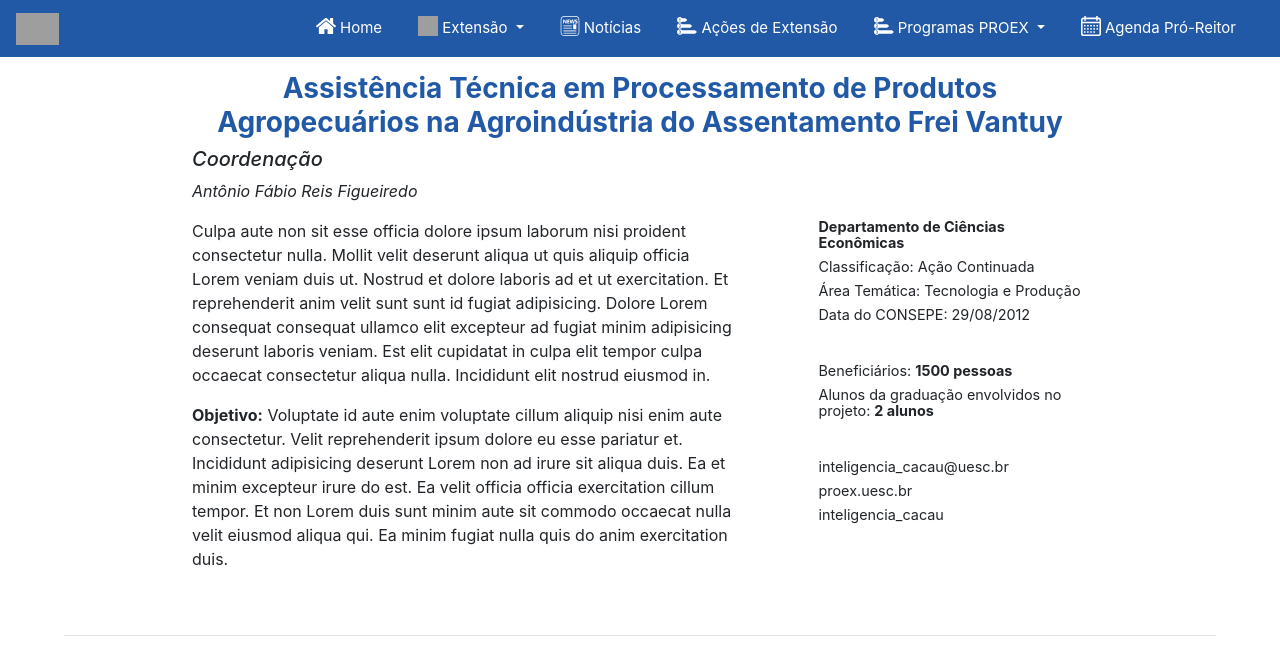
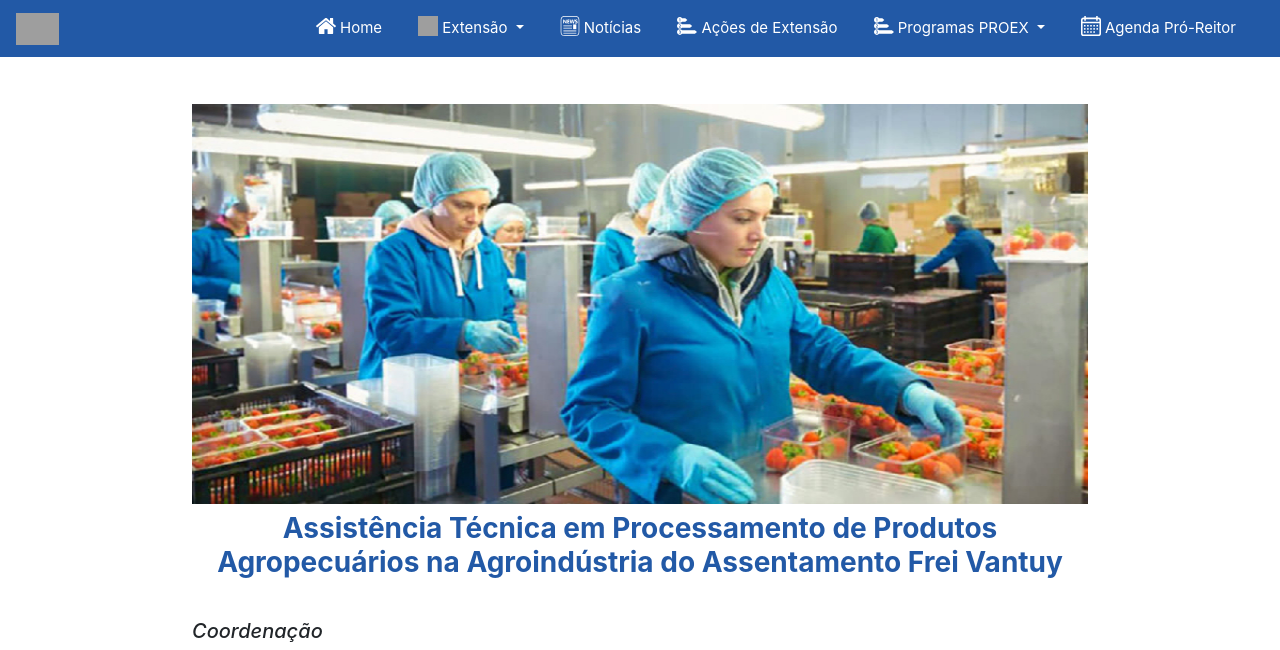
Before and after one commit to NUCOM-PROEX-UESC/UESC-Comunidades, a PHP site: page /uesccomunidade.html?projeto=projeto1 in a window 1280 px wide. Shown: the top 650 px of the page. Run offline with PHP 8.4, Linux system fonts and the light colour scheme; grey boxes are pictures that could not be loaded.

Commit message:
ADD: Adicionando uma imagem default dos projetos em suas respectivas paginas

```diff
--- a/css/uesccomunidade.css
+++ b/css/uesccomunidade.css
@@ -4,6 +4,25 @@
   display: flex;
   flex-direction: column;
   justify-content: flex-start;
+  align-items: center;
+}
+
+.corpo_projeto h3 {
+  margin-top: 0 !important;
+  margin-bottom: 5vh;
+}
+
+.imagem-container {
+  width: auto; /* ajuste a largura conforme necessário */
+  text-align: center;
+  margin-bottom: 1vh;
+  margin-top: 10vh; /* Mantém a margem superior constante */
+}
+
+.imagem-container img {
+  width: 100%; /* a imagem ocupará 100% da largura do contêiner */
+  height: 50vh;
+  max-width: 70vw; /* ajuste o tamanho máximo conforme necessário */
 }
 
 .parte_baixo {
@@ -12,7 +31,7 @@
 }
 
 .esquerda {
-    width: 82%!important;
+  width: 82%;
 }
 
 .coordenadores {
@@ -30,7 +49,7 @@
 .info2 p,
 .info3 p {
   line-height: 1rem;
-    font-size: 0.90rem;
+  font-size: 0.9rem;
   margin-bottom: 1vh;
 }
 
@@ -54,6 +73,17 @@
   }
 
   .esquerda {
-        width: 100%!important;
+    width: 100%;
+  }
+
+  .imagem-container {
+    width: 90%; /* ajuste a largura conforme necessário */
+    margin: auto; /* Centraliza a imagem */
+    margin-top: 10vh; /* Mantém a margem superior constante */
+  }
+
+  .imagem-container img {
+    max-width: 100%; /* a imagem ocupará 100% da largura do contêiner */
+    height: auto; /* Mantém a proporção da imagem */
   }
 }
--- a/uesccomunidade.html
+++ b/uesccomunidade.html
@@ -27,7 +27,6 @@
     />
     <meta name="author" content="PROEX - UESC" />
 
-
     <link
       rel="stylesheet"
       href="./css/bootstrap.min.css"
@@ -52,6 +51,12 @@
     <br />
 
     <div class="corpo_projeto projeto1">
+      <div class="imagem-container">
+        <img
+          src="./img/uesccomunidades/assistenciatecnicaindividual.jpg"
+          alt=""
+        />
+      </div>
       <h3 class="text-center text-proex mt-5">
         <strong
           >Assistência Técnica em Processamento de Produtos Agropecuários na
@@ -113,10 +118,14 @@
     </div>
 
     <div class="corpo_projeto projeto2">
+      <div class="imagem-container">
+        <img
+          src="./img/uesccomunidades/assistenciatecnicaindividual.jpg"
+          alt=""
+        />
+      </div>
       <h3 class="text-center text-proex mt-5">
-          <strong
-            >Brincando e Aprendendo na Comunidade</strong
-          >
+        <strong>Brincando e Aprendendo na Comunidade</strong>
       </h3>
       <div class="coordenadores">
         <h5>Coordenação</h5>
@@ -173,9 +182,16 @@
     </div>
 
     <div class="corpo_projeto projeto3">
+      <div class="imagem-container">
+        <img
+          src="./img/uesccomunidades/assistenciatecnicaindividual.jpg"
+          alt=""
+        />
+      </div>
       <h3 class="text-center text-proex mt-5">
         <strong
-            >Capoeira do Salobrinho e valorização da cultura afro-brasileira</strong
+          >Capoeira do Salobrinho e valorização da cultura
+          afro-brasileira</strong
         >
       </h3>
       <div class="coordenadores">
@@ -233,10 +249,14 @@
     </div>
 
     <div class="corpo_projeto projeto4">
+      <div class="imagem-container">
+        <img
+          src="./img/uesccomunidades/assistenciatecnicaindividual.jpg"
+          alt=""
+        />
+      </div>
       <h3 class="text-center text-proex mt-5">
-          <strong
-            >Ciências da Uesc nas escolas: Diálogos Inclusivos</strong
-          >
+        <strong>Ciências da Uesc nas escolas: Diálogos Inclusivos</strong>
       </h3>
       <div class="coordenadores">
         <h5>Coordenação</h5>
@@ -293,9 +313,16 @@
     </div>
 
     <div class="corpo_projeto projeto5">
+      <div class="imagem-container">
+        <img
+          src="./img/uesccomunidades/assistenciatecnicaindividual.jpg"
+          alt=""
+        />
+      </div>
       <h3 class="text-center text-proex mt-5">
         <strong
-            >Criação de Negócios de Impacto: Estruturação de Negócios no Assentamento Frey Vantuy, Ilhéus - Bahia</strong
+          >Criação de Negócios de Impacto: Estruturação de Negócios no
+          Assentamento Frey Vantuy, Ilhéus - Bahia</strong
         >
       </h3>
       <div class="coordenadores">
@@ -353,10 +380,14 @@
     </div>
 
     <div class="corpo_projeto projeto6">
+      <div class="imagem-container">
+        <img
+          src="./img/uesccomunidades/assistenciatecnicaindividual.jpg"
+          alt=""
+        />
+      </div>
       <h3 class="text-center text-proex mt-5">
-          <strong
-            >Curso de Espanhol para o ENEM</strong
-          >
+        <strong>Curso de Espanhol para o ENEM</strong>
       </h3>
       <div class="coordenadores">
         <h5>Coordenação</h5>
@@ -413,10 +444,14 @@
     </div>
 
     <div class="corpo_projeto projeto7">
+      <div class="imagem-container">
+        <img
+          src="./img/uesccomunidades/assistenciatecnicaindividual.jpg"
+          alt=""
+        />
+      </div>
       <h3 class="text-center text-proex mt-5">
-          <strong
-            >Educação Financeira na Escola</strong
-          >
+        <strong>Educação Financeira na Escola</strong>
       </h3>
       <div class="coordenadores">
         <h5>Coordenação</h5>
@@ -473,10 +508,14 @@
     </div>
 
     <div class="corpo_projeto projeto8">
+      <div class="imagem-container">
+        <img
+          src="./img/uesccomunidades/assistenciatecnicaindividual.jpg"
+          alt=""
+        />
+      </div>
       <h3 class="text-center text-proex mt-5">
-          <strong
-            >Festival Culinário e Cultural da Agricultura Familiar</strong
-          >
+        <strong>Festival Culinário e Cultural da Agricultura Familiar</strong>
       </h3>
       <div class="coordenadores">
         <h5>Coordenação</h5>
@@ -533,10 +572,14 @@
     </div>
 
     <div class="corpo_projeto projeto9">
+      <div class="imagem-container">
+        <img
+          src="./img/uesccomunidades/assistenciatecnicaindividual.jpg"
+          alt=""
+        />
+      </div>
       <h3 class="text-center text-proex mt-5">
-          <strong
-            >Illuminare</strong
-          >
+        <strong>Illuminare</strong>
       </h3>
       <div class="coordenadores">
         <h5>Coordenação</h5>
@@ -593,9 +636,16 @@
     </div>
 
     <div class="corpo_projeto projeto10">
+      <div class="imagem-container">
+        <img
+          src="./img/uesccomunidades/assistenciatecnicaindividual.jpg"
+          alt=""
+        />
+      </div>
       <h3 class="text-center text-proex mt-5">
         <strong
-            >Implantação de uma Horta Escolar na Escola Municipal Professora Jardelina Azevedo Leal, Salobrinho - Ilhéus, Bahia</strong
+          >Implantação de uma Horta Escolar na Escola Municipal Professora
+          Jardelina Azevedo Leal, Salobrinho - Ilhéus, Bahia</strong
         >
       </h3>
       <div class="coordenadores">
@@ -653,10 +703,14 @@
     </div>
 
     <div class="corpo_projeto projeto11">
+      <div class="imagem-container">
+        <img
+          src="./img/uesccomunidades/assistenciatecnicaindividual.jpg"
+          alt=""
+        />
+      </div>
       <h3 class="text-center text-proex mt-5">
-          <strong
-            >Incubadora de Negócios Populares de Salobrinho</strong
-          >
+        <strong>Incubadora de Negócios Populares de Salobrinho</strong>
       </h3>
       <div class="coordenadores">
         <h5>Coordenação</h5>
@@ -713,9 +767,16 @@
     </div>
 
     <div class="corpo_projeto projeto12">
+      <div class="imagem-container">
+        <img
+          src="./img/uesccomunidades/assistenciatecnicaindividual.jpg"
+          alt=""
+        />
+      </div>
       <h3 class="text-center text-proex mt-5">
         <strong
-            >Implantação de Espaços Educativos em Ações Integradas no Bairro Salobrinho</strong
+          >Implantação de Espaços Educativos em Ações Integradas no Bairro
+          Salobrinho</strong
         >
       </h3>
       <div class="coordenadores">
@@ -773,10 +834,14 @@
     </div>
 
     <div class="corpo_projeto projeto13">
+      <div class="imagem-container">
+        <img
+          src="./img/uesccomunidades/assistenciatecnicaindividual.jpg"
+          alt=""
+        />
+      </div>
       <h3 class="text-center text-proex mt-5">
-          <strong
-            >Laboratório de redação para o ENEM</strong
-          >
+        <strong>Laboratório de redação para o ENEM</strong>
       </h3>
       <div class="coordenadores">
         <h5>Coordenação</h5>
@@ -833,10 +898,14 @@
     </div>
 
     <div class="corpo_projeto projeto14">
+      <div class="imagem-container">
+        <img
+          src="./img/uesccomunidades/assistenciatecnicaindividual.jpg"
+          alt=""
+        />
+      </div>
       <h3 class="text-center text-proex mt-5">
-          <strong
-            >Pedagogia das Margens: cineclube com debate</strong
-          >
+        <strong>Pedagogia das Margens: cineclube com debate</strong>
       </h3>
       <div class="coordenadores">
         <h5>Coordenação</h5>
@@ -893,9 +962,17 @@
     </div>
 
     <div class="corpo_projeto projeto15">
+      <div class="imagem-container">
+        <img
+          src="./img/uesccomunidades/assistenciatecnicaindividual.jpg"
+          alt=""
+        />
+      </div>
       <h3 class="text-center text-proex mt-5">
         <strong
-            >Percepção e diagnósticos socioambientais à luz do Plano Nacional de Prevenção de Desastres Naturais – Lei 12.608/2012: Estudo de caso dos bairros Salobrinho e Banco da Vitória</strong
+          >Percepção e diagnósticos socioambientais à luz do Plano Nacional de
+          Prevenção de Desastres Naturais – Lei 12.608/2012: Estudo de caso dos
+          bairros Salobrinho e Banco da Vitória</strong
         >
       </h3>
       <div class="coordenadores">
@@ -953,6 +1030,12 @@
     </div>
 
     <div class="corpo_projeto projeto16">
+      <div class="imagem-container">
+        <img
+          src="./img/uesccomunidades/assistenciatecnicaindividual.jpg"
+          alt=""
+        />
+      </div>
       <h3 class="text-center text-proex mt-5">
         <strong
           >Pipoca, Cinema, Literatura e Arte: Diversidade na Escola</strong
@@ -1013,10 +1096,14 @@
     </div>
 
     <div class="corpo_projeto projeto17">
+      <div class="imagem-container">
+        <img
+          src="./img/uesccomunidades/assistenciatecnicaindividual.jpg"
+          alt=""
+        />
+      </div>
       <h3 class="text-center text-proex mt-5">
-          <strong
-            >Prevenção Combinada: Estratégias de Educação Afetiva</strong
-          >
+        <strong>Prevenção Combinada: Estratégias de Educação Afetiva</strong>
       </h3>
       <div class="coordenadores">
         <h5>Coordenação</h5>
@@ -1073,10 +1160,14 @@
     </div>
 
     <div class="corpo_projeto projeto18">
+      <div class="imagem-container">
+        <img
+          src="./img/uesccomunidades/assistenciatecnicaindividual.jpg"
+          alt=""
+        />
+      </div>
       <h3 class="text-center text-proex mt-5">
-          <strong
-            >Raízes da Capoeira no Salobrinho</strong
-          >
+        <strong>Raízes da Capoeira no Salobrinho</strong>
       </h3>
       <div class="coordenadores">
         <h5>Coordenação</h5>
@@ -1133,6 +1224,12 @@
     </div>
 
     <div class="corpo_projeto projeto19">
+      <div class="imagem-container">
+        <img
+          src="./img/uesccomunidades/assistenciatecnicaindividual.jpg"
+          alt=""
+        />
+      </div>
       <h3 class="text-center text-proex mt-5">
         <strong
           >Rede de Mulheres Empreendedoras do Bairro Salobrinho - REMES</strong
@@ -1193,10 +1290,14 @@
     </div>
 
     <div class="corpo_projeto projeto20">
+      <div class="imagem-container">
+        <img
+          src="./img/uesccomunidades/assistenciatecnicaindividual.jpg"
+          alt=""
+        />
+      </div>
       <h3 class="text-center text-proex mt-5">
-          <strong
-            >RevitaÊ</strong
-          >
+        <strong>RevitaÊ</strong>
       </h3>
       <div class="coordenadores">
         <h5>Coordenação</h5>
@@ -1253,9 +1354,16 @@
     </div>
 
     <div class="corpo_projeto projeto21">
+      <div class="imagem-container">
+        <img
+          src="./img/uesccomunidades/assistenciatecnicaindividual.jpg"
+          alt=""
+        />
+      </div>
       <h3 class="text-center text-proex mt-5">
         <strong
-            >Tecnologias em Informação e Comunicação, Internet das Coisas e Ensino de Física para o exercício da Cidadania no Salobrinho</strong
+          >Tecnologias em Informação e Comunicação, Internet das Coisas e Ensino
+          de Física para o exercício da Cidadania no Salobrinho</strong
         >
       </h3>
       <div class="coordenadores">
@@ -1313,10 +1421,14 @@
     </div>
 
     <div class="corpo_projeto projeto22">
+      <div class="imagem-container">
+        <img
+          src="./img/uesccomunidades/assistenciatecnicaindividual.jpg"
+          alt=""
+        />
+      </div>
       <h3 class="text-center text-proex mt-5">
-          <strong
-            >UESC 4.0: Tecnologias nas escolas</strong
-          >
+        <strong>UESC 4.0: Tecnologias nas escolas</strong>
       </h3>
       <div class="coordenadores">
         <h5>Coordenação</h5>
```
Also changed, not shown: img/uesccomunidades/assistenciatecnicaindividual.jpg (added). Lines whose indentation alone changed are shown as unchanged.
